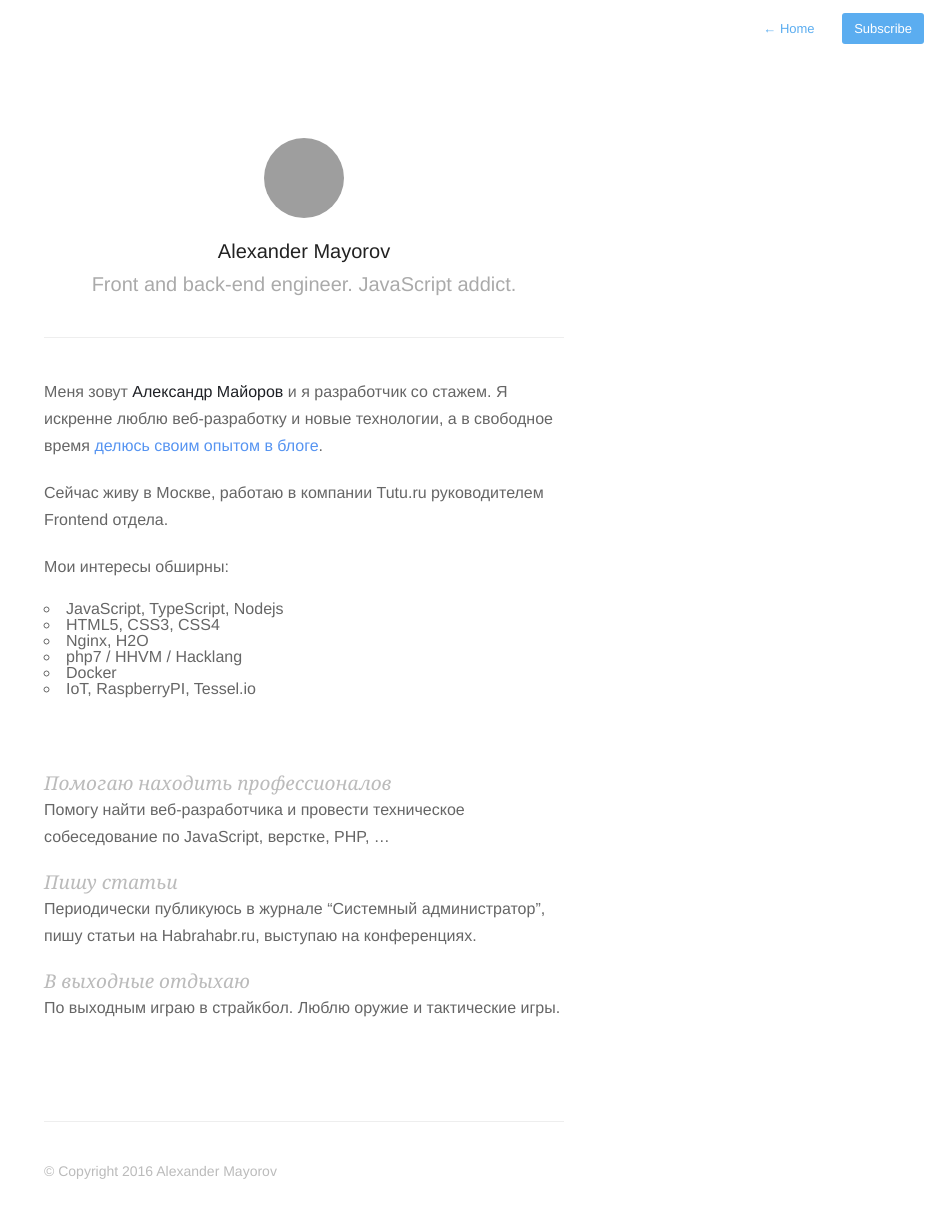
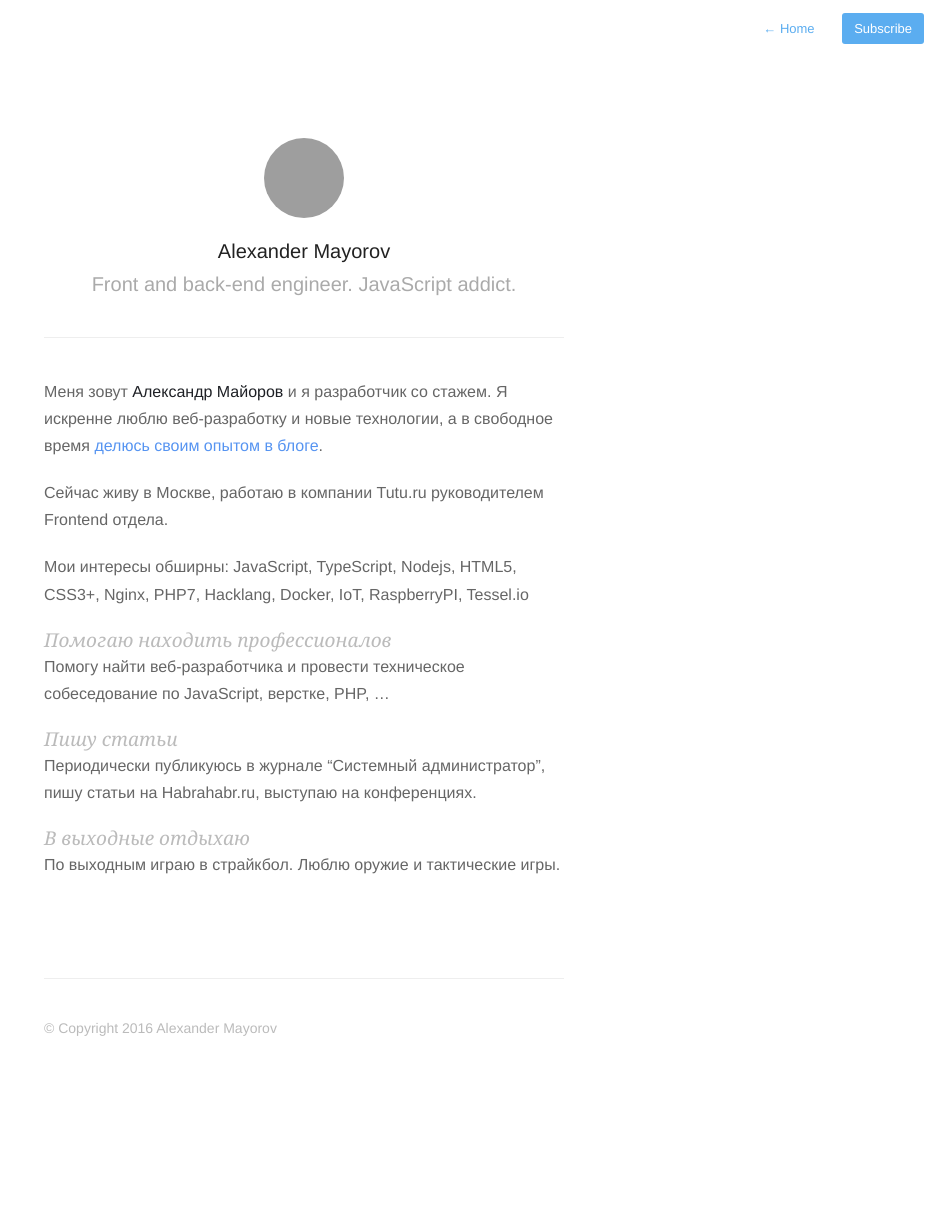
Before and after one commit to frontdevops/alexmayorov.github.io, a Jekyll site: the page built from about.md, in a window 1280 px wide. Shown: the whole page, without its empty margins (336-1280 px from the left). Built offline with Jekyll 4.4.1, drawn with Linux system fonts in a browser that asks for light colours; nearby versions of some CDN libraries; Markdown is read by kramdown in place of the engine named in the settings; after the commit the page ends 1079 px from its top, so only the background shows below that; grey boxes are pictures that could not be loaded.

Commit message:
Update about.md

```diff
--- a/about.md
+++ b/about.md
@@ -8,16 +8,7 @@ profile: true
 
 Сейчас живу в Москве, работаю в компании Tutu.ru руководителем Frontend отдела.
 
-Мои интересы обширны:
-
-- JavaScript, TypeScript, Nodejs
-- HTML5, CSS3, CSS4
-- Nginx, H2O
-- php7 / HHVM / Hacklang
-- Docker
-- IoT, RaspberryPI, Tessel.io
-
-<br><br>
+Мои интересы обширны: JavaScript, TypeScript, Nodejs, HTML5, CSS3+, Nginx, PHP7, Hacklang, Docker, IoT, RaspberryPI, Tessel.io
 
 ## Помогаю находить профессионалов
 Помогу найти веб-разработчика и провести техническое собеседование по JavaScript, верстке, PHP, ...
```
